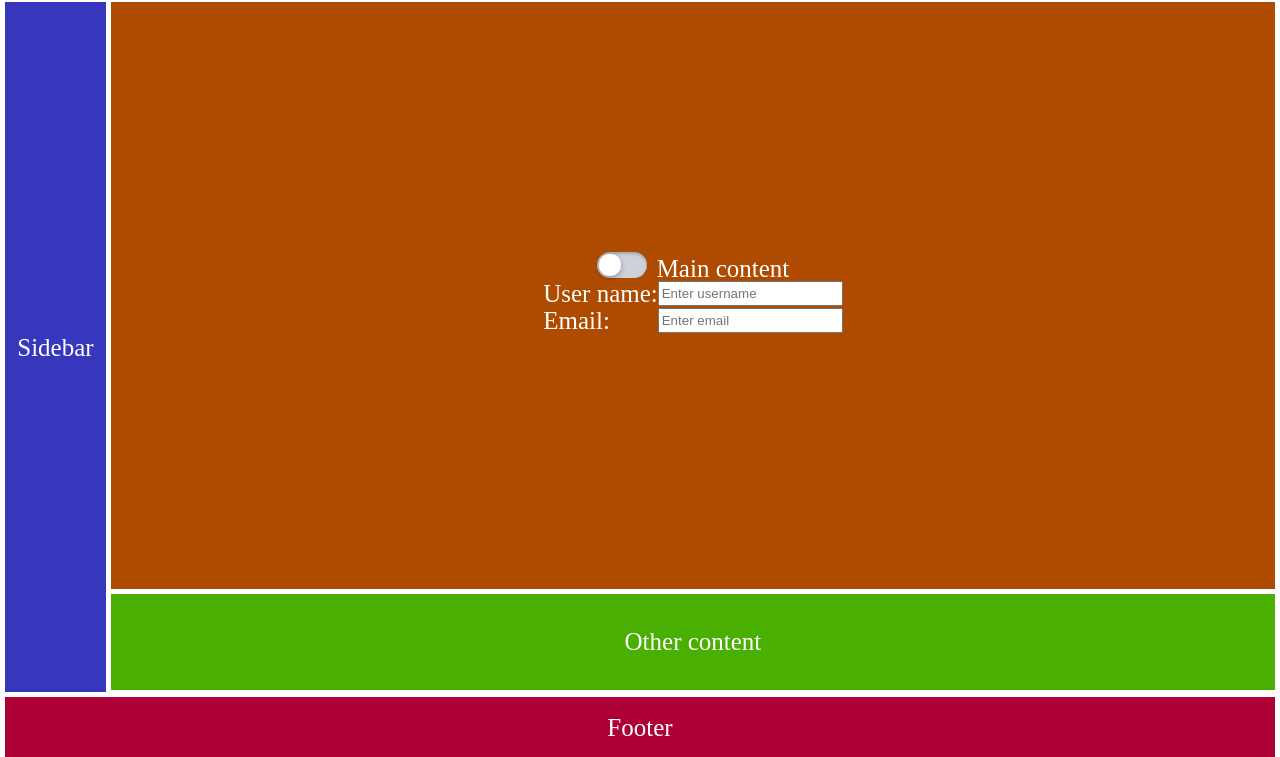
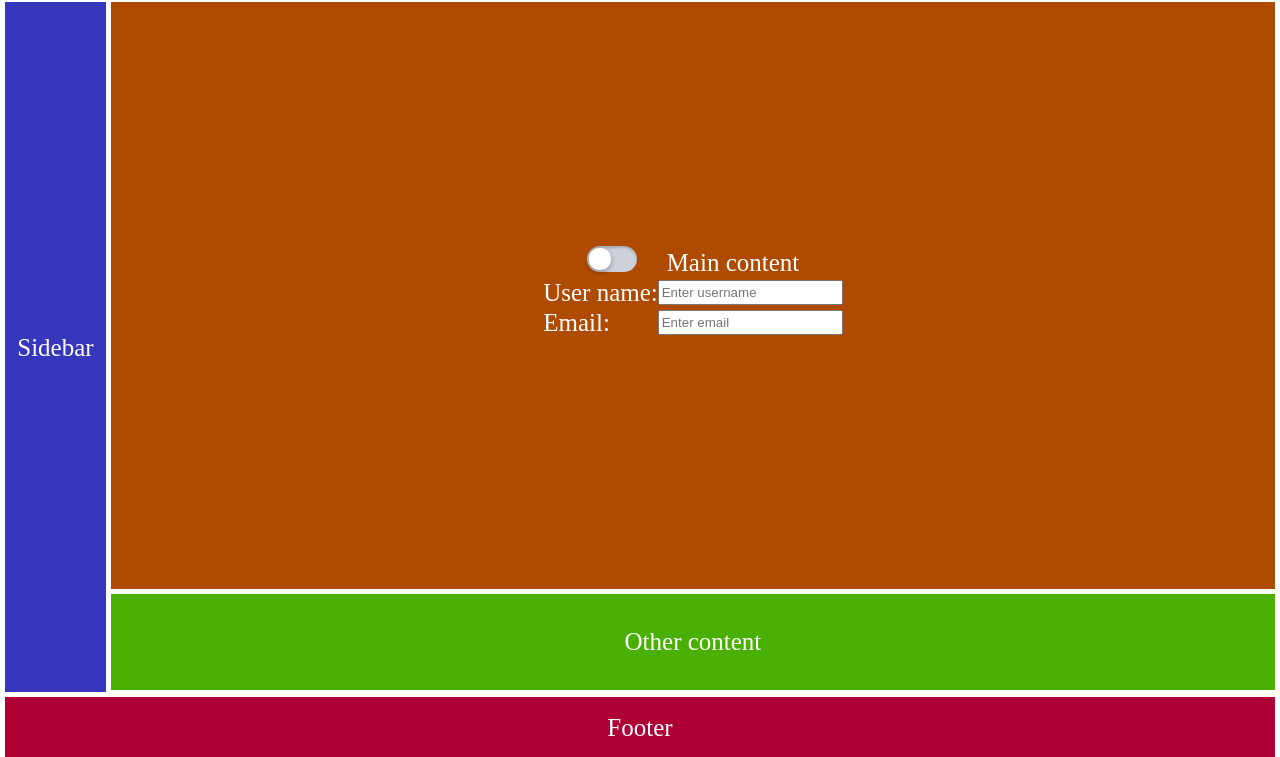
Before and after one commit to nikitanagorni/home-work, a website: page 09/index.html in a window 1280 px wide. Shown: the part 68-825 px from the top of the page. Drawn offline with nearby package versions, Linux system fonts and the light colour scheme.

Commit message:
added change

```diff
--- a/09/index.html
+++ b/09/index.html
@@ -13,7 +13,7 @@
         <div class="content">
             <div class="main-content">
                     <input type="checkbox" class="checkbox" id="checkbox" />
-                    <label for="checkbox" >Main content </label>
+                    <label for="checkbox" id="Main_content" >Main content </label>
                 <div class="form">
                     <div class="form-row">
                         <label for="username">User name:</label>
--- a/09/style.css
+++ b/09/style.css
@@ -79,7 +79,7 @@
 }
 .checkbox + label {
   	position: relative;
- 	padding: 0 0 0 60px;
+ 	padding: 0 0 0 80px;
   	cursor: pointer;
 }
 .checkbox + label:before {
@@ -115,8 +115,12 @@
 .checkbox:focus + label:before {
   	box-shadow: inset 0 2px 3px rgba(0,0,0,.2), 0 0 0 3px rgba(255,255,0,.7);
 }
+
+#Main_content {
+	margin-bottom: 5px;
+
+}
 .from {
-
 	margin-left: auto;
 	margin-right: auto;
 
@@ -124,5 +128,5 @@
 .form .form-row {
 	display: flex;
 	justify-content: space-between;
-	margin-bottom: 2px;
+	margin-bottom: 5px;
 }
```
